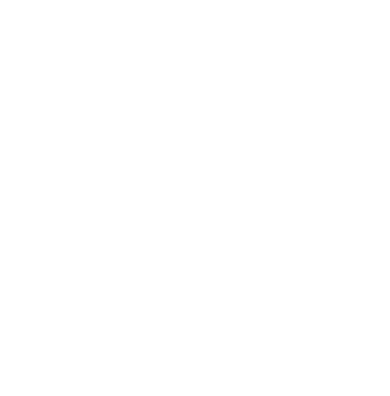
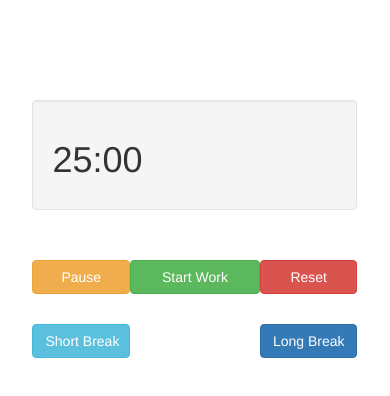
Before and after one commit to uberbooster/my_pomodoro_timer, a website: page public/html/index.html in a window 390 px wide. Drawn offline with nearby package versions, Linux system fonts and the light colour scheme; files that its build step writes are made by us from their sources; files whose address does not match are found by name.

Commit message:
placed responsive buttons for pause, start, reset, short break, and long break

```diff
--- a/public/html/index.html
+++ b/public/html/index.html
@@ -7,7 +7,24 @@
   <title>25:00 Timer</title>
 </head>
 <body>
-
+  <div class="container">
+    <div class="row">
+      <div class="well col-lg-6 col-lg-offset-3 col-md-6 col-md-offset-3 col-sm-8 col-sm-offset-2 col-xs-10 col-xs-offset-1">
+        <h1 id="timer">
+          <span id="minutes">25</span>:<span id="seconds">00</span>
+        </h1>
+      </div>
+    </div>
+    <div class="row">
+      <button id="pause" class="btn btn-warning col-lg-1 col-lg-offset-3 col-md-1 col-md-offset-3 col-sm-2 col-sm-offset-2 col-xs-3 col-xs-offset-1">Pause</button>
+      <button id="start-work" class="btn btn-success col-lg-2 col-lg-offset-1 col-md-2 col-md-offset-1 col-sm-2 col-sm-offset-1 col-xs-4">Start Work</button>
+      <button id="reset" class="btn btn-danger col-lg-1 col-lg-offset-1 col-md-1 col-md-offset-1 col-sm-2 col-sm-offset-1 col-xs-3">Reset</button>
+    </div>
+    <div class="row">
+      <button id="short-break" class="btn btn-info col-lg-2 col-lg-offset-3 col-md-2 col-md-offset-3 col-sm-2 col-sm-offset-2 col-xs-3 col-xs-offset-1">Short Break</button>
+      <button id="long-break" class="btn btn-primary col-lg-2 col-lg-offset-2 col-md-2 col-md-offset-2 col-sm-2 col-sm-offset-4 col-xs-3 col-xs-offset-4">Long Break</button>
+    </div>
+  </div>
 
   <script src="https://code.jquery.com/jquery-2.2.4.min.js" integrity="sha256-BbhdlvQf/xTY9gja0Dq3HiwQF8LaCRTXxZKRutelT44="   crossorigin="anonymous"></script>
   <script src="https://maxcdn.bootstrapcdn.com/bootstrap/3.3.6/js/bootstrap.min.js" integrity="sha384-0mSbJDEHialfmuBBQP6A4Qrprq5OVfW37PRR3j5ELqxss1yVqOtnepnHVP9aJ7xS" crossorigin="anonymous"></script>
```
